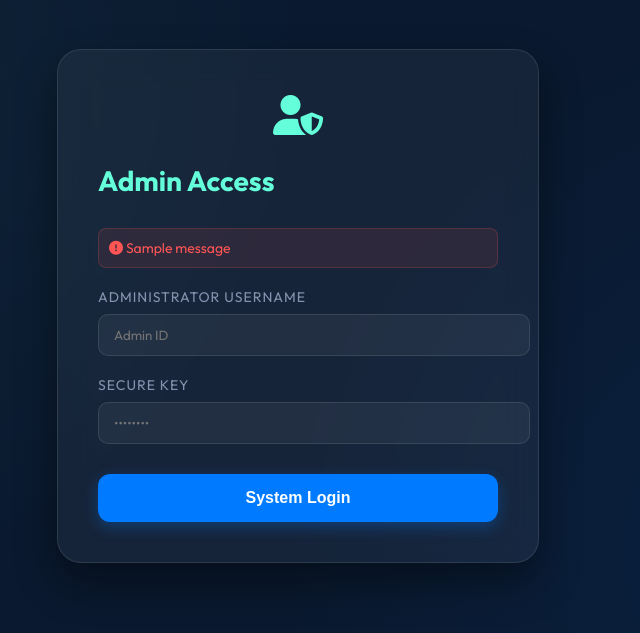
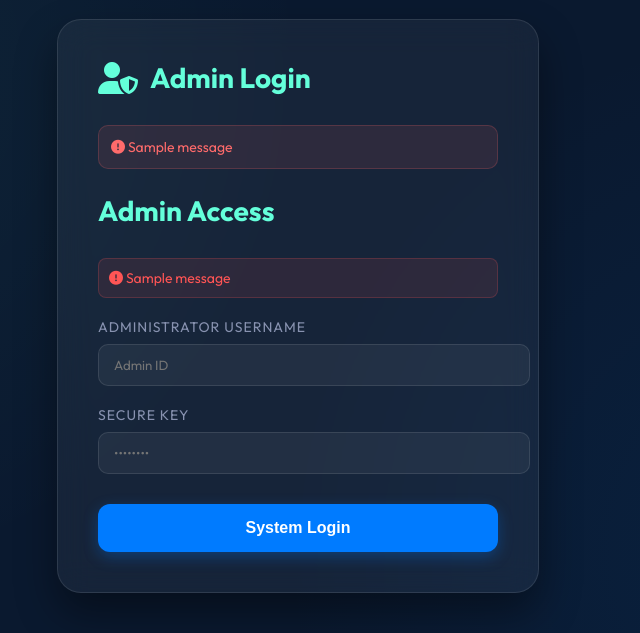
Before and after one commit to Kodavatijnaneswari/bone-ai-detection, a Django app: page /adminlogin/ in a window 1280 px wide. Shown: the part 90-723 px from the top of the page, without its empty margins (342-982 px from the left). Run offline with Django 4.2, Linux system fonts and the light colour scheme; tables that the repository leaves empty hold one stand-in row (values such as "Sample post"); one stand-in notice (Sample message) is shown.

Commit message:
Final: End-to-End Success - Added Production Logging, Security Headers, and Authentication Message Feedback

```diff
--- a/templates/adminlogin.html
+++ b/templates/adminlogin.html
@@ -76,9 +76,18 @@
 </style>
 
 <div class="auth-card">
-    <div style="text-align: center; margin-bottom: 20px; color: var(--accent-color); font-size: 40px;">
-        <i class="fa-solid fa-user-shield"></i>
+    <div style="display: flex; align-items: center; gap: 12px; margin-bottom: 30px;">
+        <i class="fa-solid fa-user-shield" style="font-size: 32px; color: var(--accent-color);"></i>
+        <h2 style="margin: 0; font-size: 28px; font-weight: 700;">Admin Login</h2>
     </div>
+
+    {% if messages %}
+        {% for message in messages %}
+            <div style="background: rgba(255, 100, 100, 0.1); color: #ff6b6b; padding: 12px; border-radius: 10px; margin-bottom: 20px; font-size: 14px; border: 1px solid rgba(255, 100, 100, 0.2);">
+                <i class="fa-solid fa-circle-exclamation"></i> {{ message }}
+            </div>
+        {% endfor %}
+    {% endif %}
     <h2>Admin Access</h2>
 
     {% if messages %}
```
Also changed, not shown: Bone_Abnormality_Detection/settings.py (+16 -3 lines).
